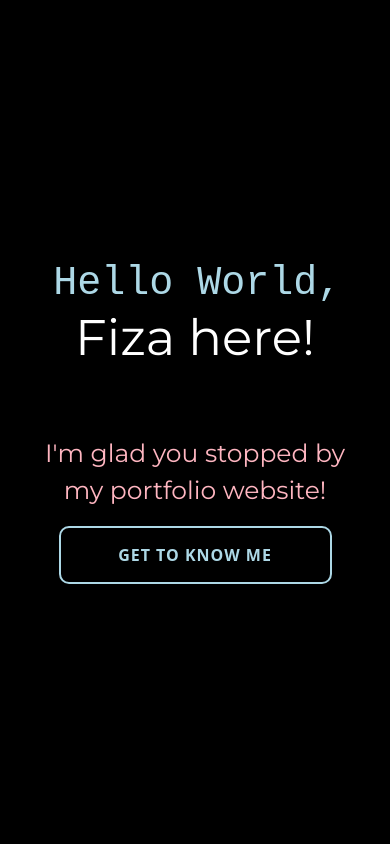
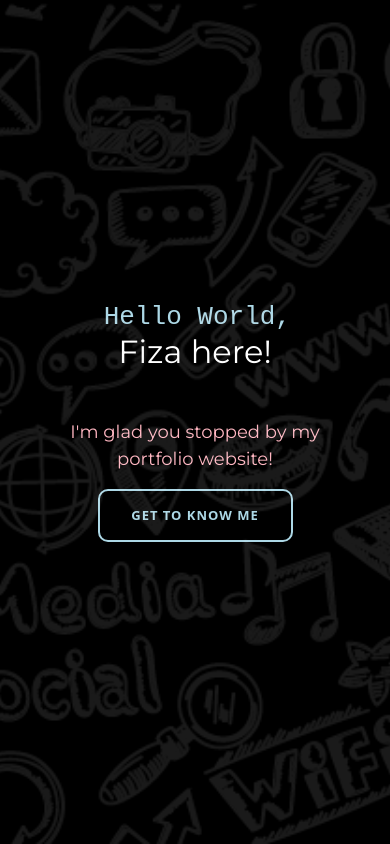
Before and after one commit to fiza-h/fiza-h.github.io, a website: page index.html in a window 390 px wide. Drawn offline with nearby package versions, Linux system fonts and the light colour scheme.

Commit message:
bg img in page 1

```diff
--- a/home-page.css
+++ b/home-page.css
@@ -131,26 +131,41 @@ button {
   .header h1 {
     padding: 0;
     text-align: center;
+    font-size: xx-large;
   }
   .header h2 {
     padding-left: 1.2%;
     text-align: center;
-
+    font-size: xx-large;
   }
   .header p {
-    padding-top: 15%;
+    padding-top: 10%;
     padding-left: 0;
     text-align: center;
     margin-left: 10%;
     margin-right: 10%;
+    font-size: large;
   }
   button {
     margin-left: auto;
     margin-right: auto;
-    width: 70%;
+    width: 50%;
+    font-size: small;
   }
   .about-me {
     flex-direction: column;
+  }
+  .img-400 {
+    position: absolute;
+    top: 0;
+    left: 0;
+    width: 100%;
+    height: 100%;
+    background-image: url('Artboard 5.png');
+    background-size: cover;
+    background-position: center;
+    opacity: 0.1; /* Set the opacity to your desired value (0.2 = 20% opacity) */
+    z-index: 0; /* Place the background behind the content */
   }
   .profile-pic {
     margin-left: auto;
--- a/index.html
+++ b/index.html
@@ -52,6 +52,8 @@
             </div>
             <div class="image">
                 <img src="Programming-cuate-cropped.png" alt="girl coding">
+              </div>
+            <div class="img-400">
             </div>
         </div>
     </div>
--- a/styles.css
+++ b/styles.css
@@ -120,7 +120,9 @@ button {
     position: relative;
     right: -100px;
 }
-
+.image-400 {
+  display: none;
+}
 .about-me {
   background-color: lightskyblue;
   width: 100%;
```
Also changed, not shown: Artboard 5.png (added).
